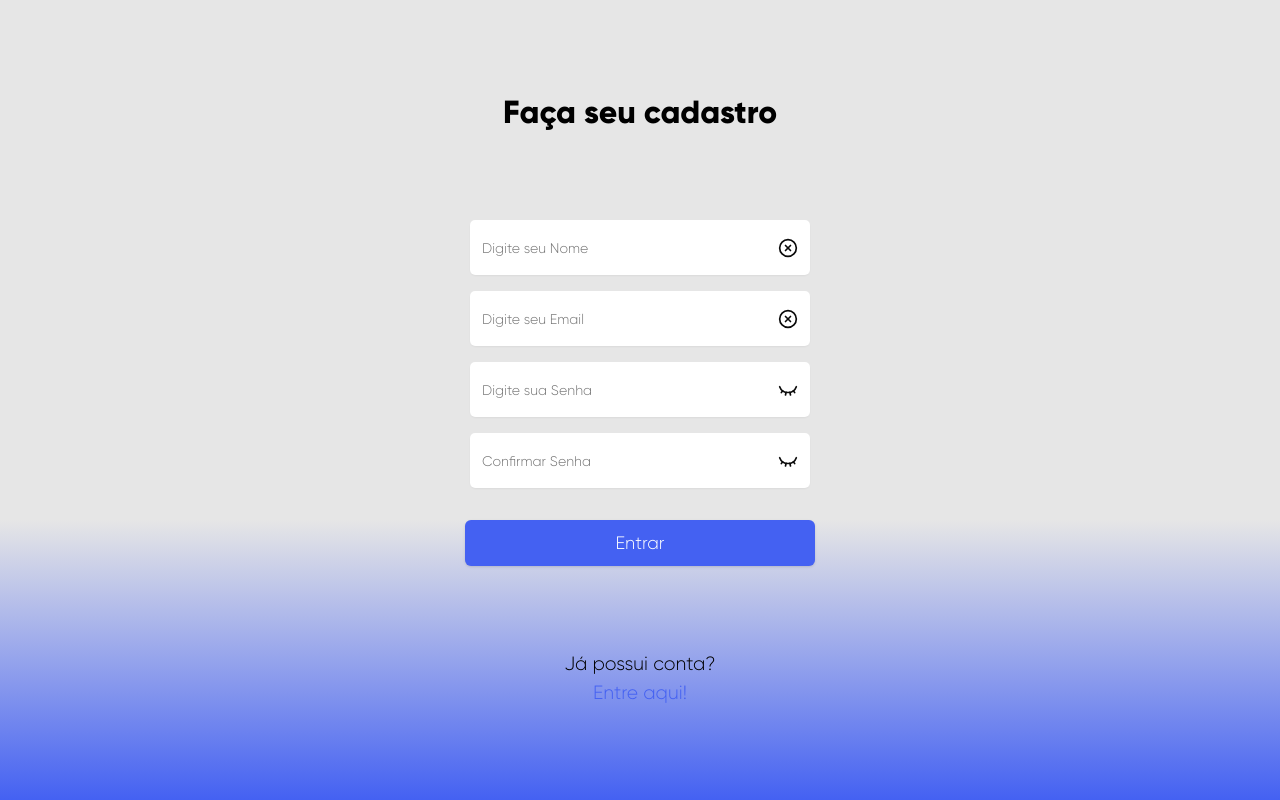
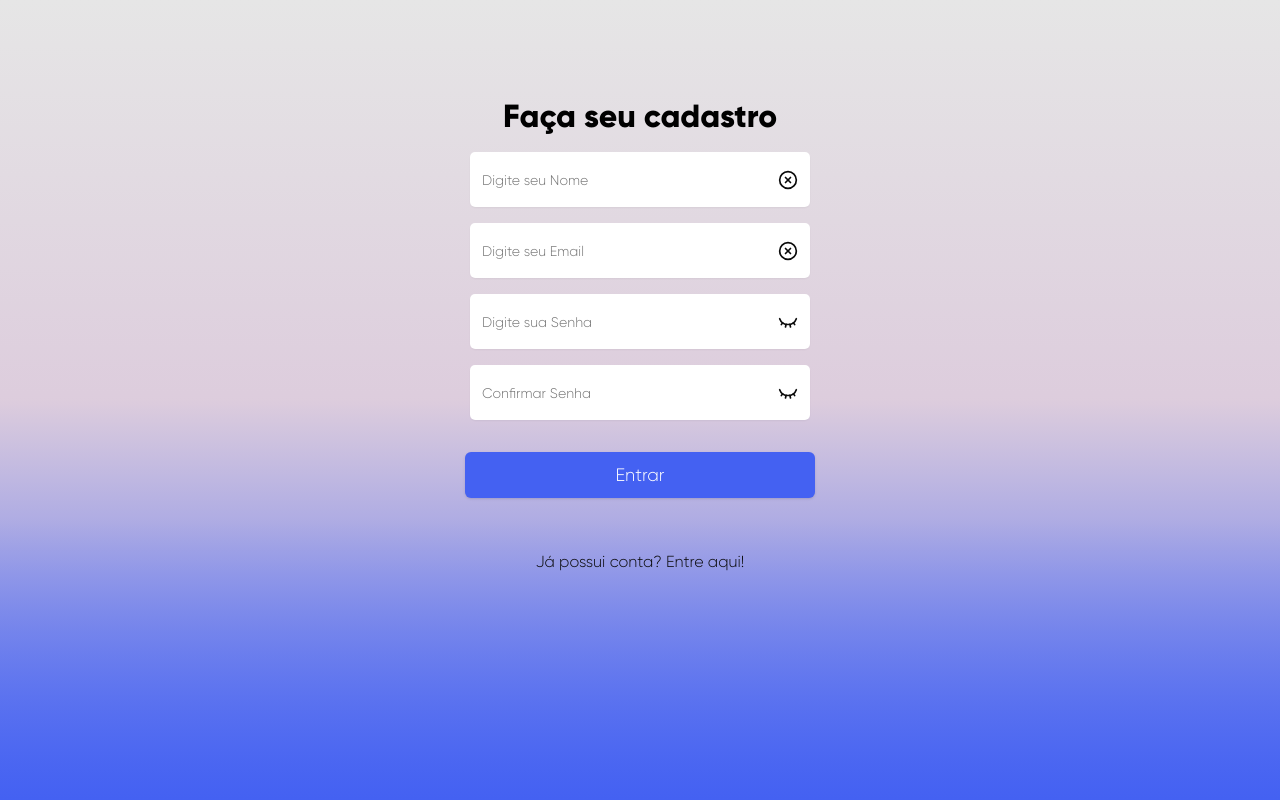
Before and after one commit to vinylemes/barber-schedule-front, a React (Vite) app: page /register in a window 1280 px wide. Built offline with nearby package versions, Linux system fonts and the light colour scheme.

Commit message:
feat: implement gradient background for register and login pages, enhance register form with navigation link

```diff
--- a/src/components/register-form/register-form.tsx
+++ b/src/components/register-form/register-form.tsx
@@ -1,5 +1,6 @@
 import "./index.css";
 import { useState } from "react";
+import { useNavigate } from "react-router-dom";
 
 import { CircleX, Eye, EyeClosed } from "lucide-react";
 
@@ -48,6 +49,7 @@ const formSchema = z
 const RegisterForm = () => {
   const [showPassword, setShowPassword] = useState(false);
   const [showConfirmPassword, setShowConfirmPassword] = useState(false);
+  const navigate = useNavigate();
 
   const form = useForm<z.infer<typeof formSchema>>({
     resolver: zodResolver(formSchema),
@@ -69,8 +71,7 @@ const RegisterForm = () => {
     <Form {...form}>
       <form
         onSubmit={form.handleSubmit(onSubmit)}
-        className="space-y-8 register-form"
-      >
+        className="space-y-8 register-form">
         <div>
           <div className="space-y-4">
             <FormField
@@ -88,8 +89,7 @@ const RegisterForm = () => {
                       />
                       <div
                         onClick={() => field.onChange("")}
-                        className="right-3 top-1/2 absolute cursor-pointer transform -translate-y-1/2"
-                      >
+                        className="right-3 top-1/2 absolute cursor-pointer transform -translate-y-1/2">
                         <CircleX size={20} />
                       </div>
                     </div>
@@ -114,8 +114,7 @@ const RegisterForm = () => {
                       />
                       <div
                         onClick={() => field.onChange("")}
-                        className="right-3 top-1/2 absolute cursor-pointer transform -translate-y-1/2"
-                      >
+                        className="right-3 top-1/2 absolute cursor-pointer transform -translate-y-1/2">
                         <CircleX size={20} />
                       </div>
                     </div>
@@ -140,8 +139,7 @@ const RegisterForm = () => {
                       />
                       <div
                         onClick={() => setShowPassword(!showPassword)}
-                        className="right-3 top-1/2 absolute cursor-pointer transform -translate-y-1/2"
-                      >
+                        className="right-3 top-1/2 absolute cursor-pointer transform -translate-y-1/2">
                         {showPassword ? (
                           <Eye size={20} />
                         ) : (
@@ -172,8 +170,7 @@ const RegisterForm = () => {
                         onClick={() =>
                           setShowConfirmPassword(!showConfirmPassword)
                         }
-                        className="right-3 top-1/2 absolute cursor-pointer transform -translate-y-1/2"
-                      >
+                        className="right-3 top-1/2 absolute cursor-pointer transform -translate-y-1/2">
                         {showConfirmPassword ? (
                           <Eye size={20} />
                         ) : (
@@ -192,9 +189,19 @@ const RegisterForm = () => {
         <Button
           type="submit"
           className="bg-primary text-white my-5 w-[350px] h-[50px] b-r-10 text-lg transition-transform duration-200  hover:scale-105 hover:bg-primary"
+          style={{ marginBottom: "20px" }} // Add margin-bottom to create space
         >
           Entrar
         </Button>
+        <p>
+          Já possui conta?{" "}
+          <span
+            className="text-link cursor-pointer"
+            onClick={() => navigate("/login")}>
+            Entre aqui!
+          </span>
+          <br />
+        </p>
       </form>
     </Form>
   );
--- a/src/pages/login.tsx
+++ b/src/pages/login.tsx
@@ -6,10 +6,8 @@ const Login = () => {
   const navigate = useNavigate();
 
   return (
-    <div
-      className="login"
-      style={{ background: "linear-gradient(white, lightpurple)" }}>
-      <h1 className="titulo font-bold" style={{ textAlign: "center" }}>
+    <div className="bg-gradient-to-t from-gradient-start to-gradient-end via-gradient-end/35 w-[100vw] h-[100vh] flex flex-col items-center">
+      <h1 className="titulo font-bold text-4xl mt-24" style={{ textAlign: "center" }}>
         Faça Login
       </h1>
       <LoginForm />
--- a/src/pages/register.tsx
+++ b/src/pages/register.tsx
@@ -7,79 +7,10 @@ const Register = () => {
   const navigate = useNavigate();
 
   return (
-    <div className="container">
-      <h1 className="titulo font-bold text-4xl">Faça seu cadastro</h1>
-
-      {/* <form className="register-form">
-        <div className="password-input-container">
-          <input
-            type="text"
-            placeholder="Digite seu Nome"
-            className="register-input"
-            value={name}
-            onChange={(e) => setName(e.target.value)}
-          />
-          <div className="input-clear" onClick={() => setName("")}>
-            <CircleX size={20} />
-          </div>
-        </div>
-        <div className="password-input-container">
-          <input
-            type="email"
-            placeholder="Digite seu Email"
-            className="register-input"
-            value={email}
-            onChange={(e) => setEmail(e.target.value)}
-          />
-          <div className="input-clear" onClick={() => setEmail("")}>
-            <CircleX size={20} />
-          </div>
-        </div>
-        <div className="password-input-container">
-          <input
-            type={showPassword ? "text" : "password"}
-            placeholder="Crie uma senha"
-            className="register-input"
-          />
-          <div
-            className="password-toggle"
-            onClick={() => setShowPassword(!showPassword)}
-          >
-            {showPassword ? <Eye size={20} /> : <EyeClosed size={20} />}
-          </div>
-        </div>
-        <div className="password-input-container">
-          <input
-            type={showConfirmPassword ? "text" : "password"}
-            placeholder="Confirmar senha"
-            className="register-input"
-          />
-          <div
-            className="password-toggle"
-            onClick={() => setShowConfirmPassword(!showConfirmPassword)}
-          >
-            {showConfirmPassword ? <Eye size={20} /> : <EyeClosed size={20} />}
-          </div>
-        </div>
-
-        <Button
-          type="submit"
-          className="bg-primary text-white my-5 w-[350px] h-[50px] b-r-10 text-lg transition-transform duration-200  hover:scale-105 hover:bg-primary"
-        >
-          Registrar
-        </Button>
-      </form> */}
-
+    <div className="bg-gradient-to-t from-gradient-start to-gradient-end via-gradient-end/35 w-[100vw] h-[100vh] flex flex-col items-center">
+      <h1 className="titulo font-bold text-4xl mt-24">Faça seu cadastro</h1>
       <RegisterForm />
-
-      <div className="div-criar-conta">
-        <p>
-          Já possui conta? <br />
-          <span className="criar-conta" onClick={() => navigate("/login")}>
-            Entre aqui!
-          </span>
-        </p>
-      </div>
+      <div className="div-criar-conta"></div>
     </div>
   );
 };
--- a/src/styles/register.css
+++ b/src/styles/register.css
@@ -1,3 +1,12 @@
+html,
+body {
+  margin: 0;
+  padding: 0;
+  height: 100%;
+  width: 100%;
+  background: linear-gradient(to top, #4461f2, #d8bfd8 35%);
+}
+
 .register-container {
   display: flex;
   flex-direction: column;
```
